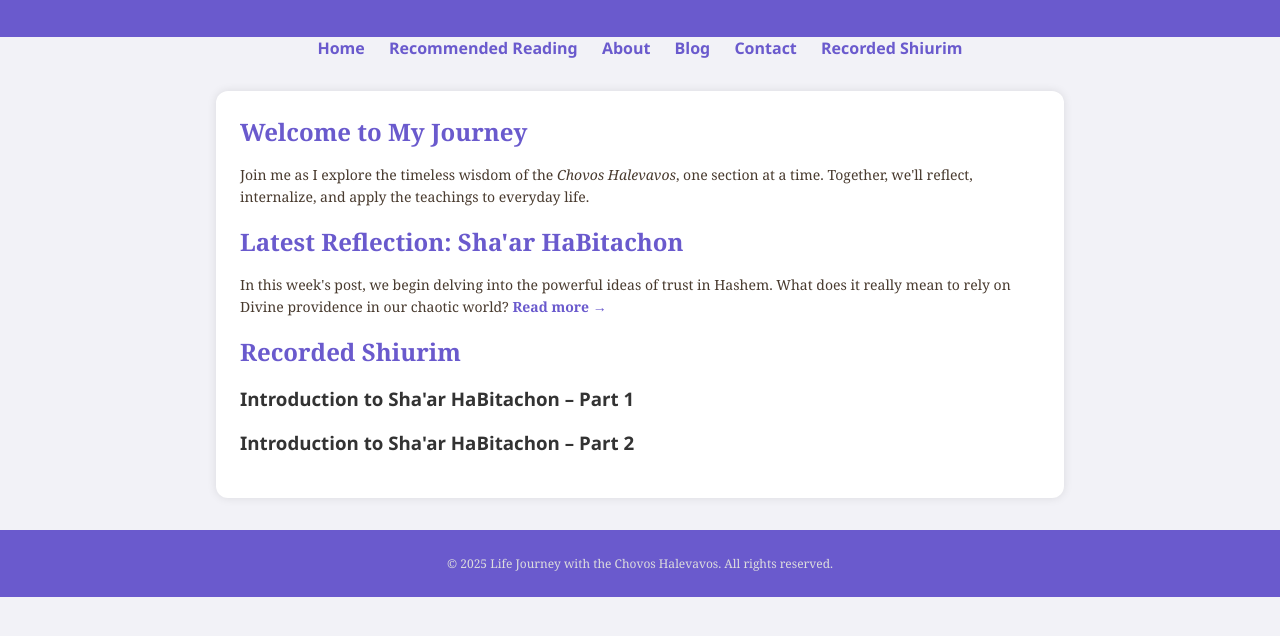
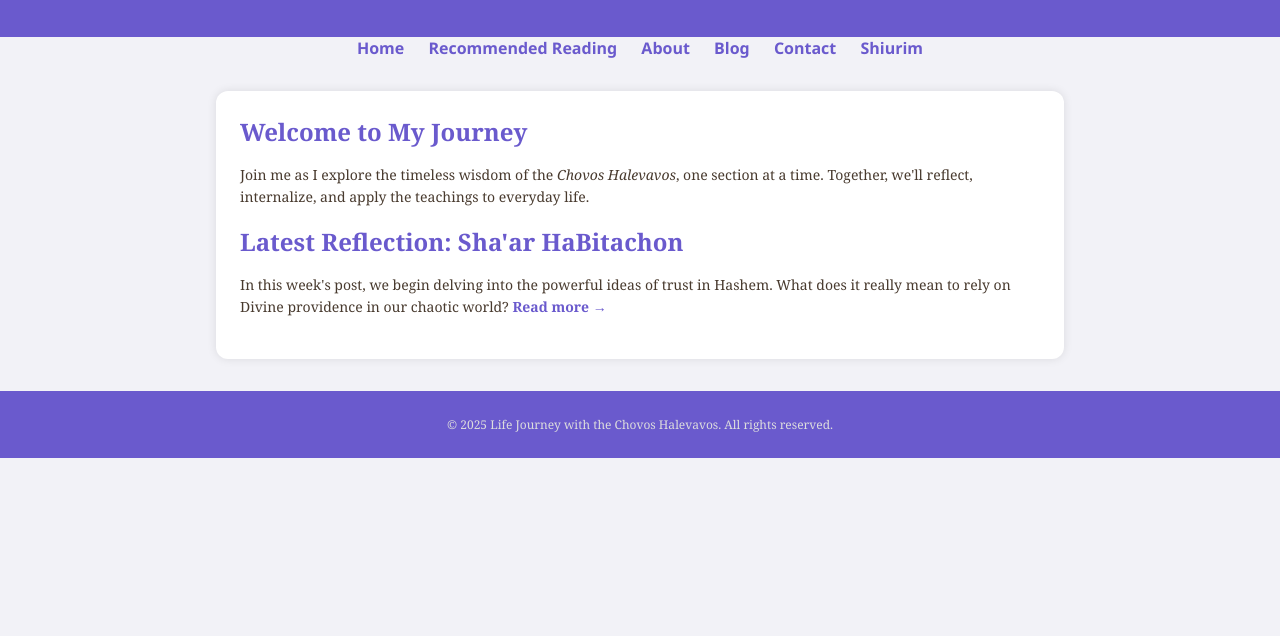
Before and after one commit to yael6231/Journeys, a plain HTML site: page index.html in a window 1280 px wide. Shown: the part 70-706 px from the top of the page. Drawn offline with Linux system fonts and the light colour scheme.

Commit message:
Update index.html

```diff
--- a/index.html
+++ b/index.html
@@ -99,7 +99,7 @@
     <a href="about.html">About</a>
     <a href="blog.html">Blog</a>
     <a href="contact.html">Contact</a>
-    <a href="shiurim.html">Recorded Shiurim</a>
+    <a href="shiurim.html">Shiurim</a>
   </nav>
 
   <main>
@@ -109,9 +109,7 @@
     <h2>Latest Reflection: Sha'ar HaBitachon</h2>
     <p>In this week's post, we begin delving into the powerful ideas of trust in Hashem. What does it really mean to rely on Divine providence in our chaotic world? <a href="latest_reflection.html">Read more →</a></p>
 
-    <h2>Recorded Shiurim</h2>
-    <h3>Introduction to Sha'ar HaBitachon – Part 1</h3>
-    <h3>Introduction to Sha'ar HaBitachon – Part 2</h3>
+
   </main>
 
   <footer>
```
